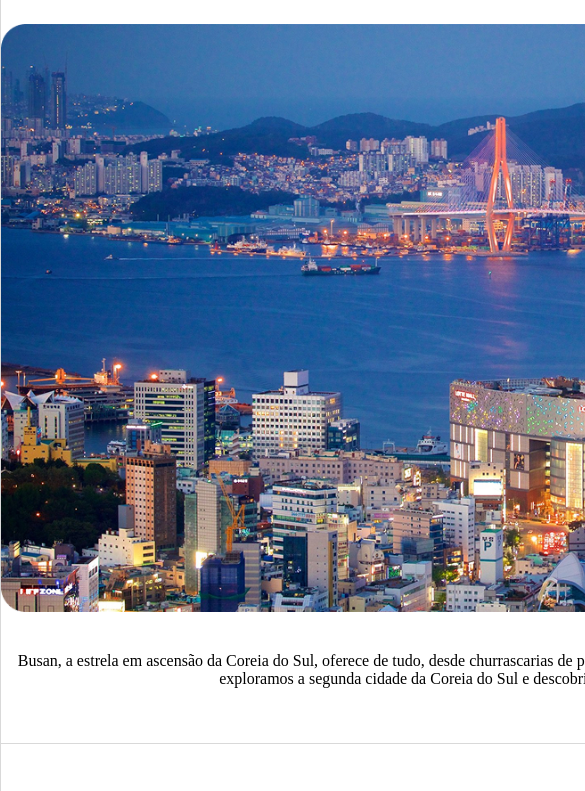
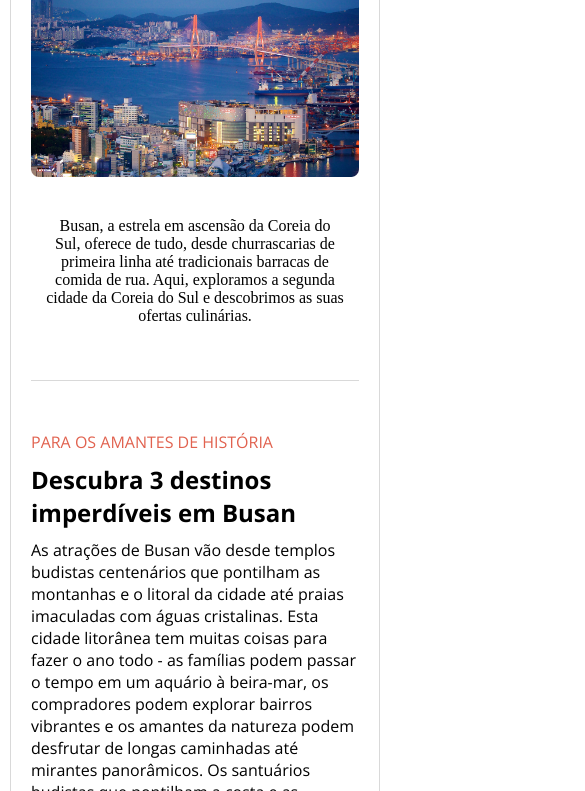
Before and after one commit to MatheusLuiz/Local-Turistico, a plain HTML site: page index.html in a window 390 px wide. Shown: the part 162-953 px from the top of the page, 585 px wide, since content can reach past the window. Drawn offline with nearby package versions, Linux system fonts and the light colour scheme; a web font is replaced by a local one.

Commit message:
atualizacao layout para celular

```diff
--- a/style.css
+++ b/style.css
@@ -114,3 +114,13 @@ footer {
 footer img {
     vertical-align: text-top;
 }
+
+
+@media (max-width: 768px) {
+  #container {
+    width: calc(100% - 20px);
+    margin: 20px auto;
+    border-radius: 5px;
+    padding: 20px;
+  }
+}
```
